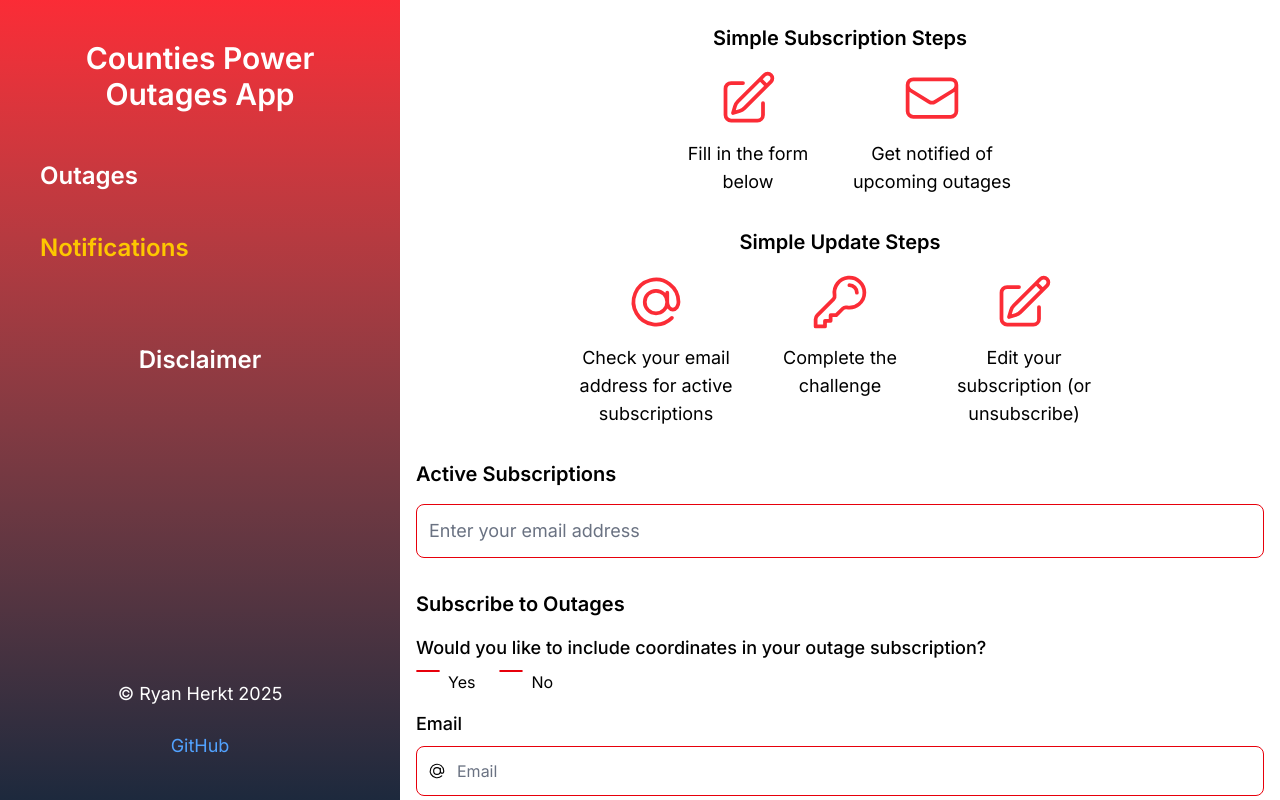
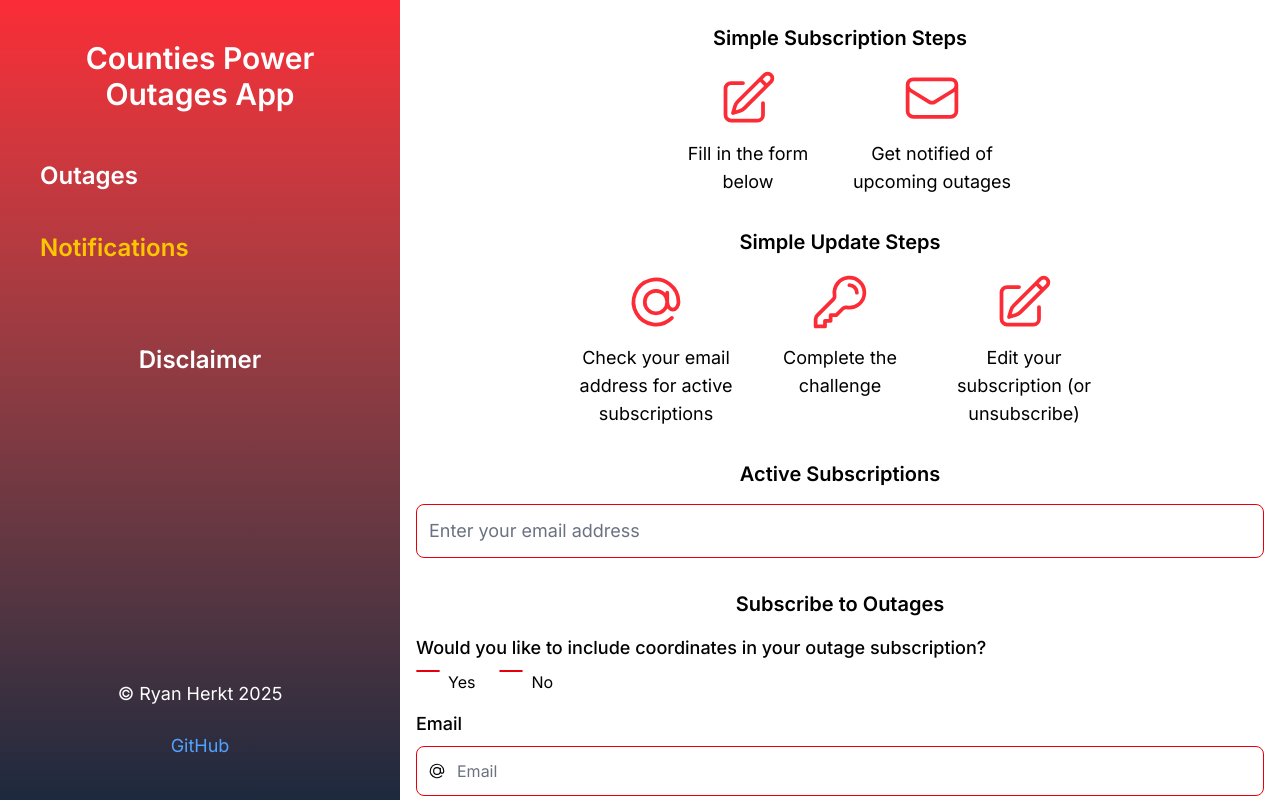
Before and after one commit to ryanherkt3/counties-power-outages, a Next.js app: page /notifications in a window 1280 px wide. Shown: the top 800 px of the page. Built offline with nearby package versions, Linux system fonts and the light colour scheme.

Commit message:
Center text

```diff
--- a/components/notifications/notifications-client.tsx
+++ b/components/notifications/notifications-client.tsx
@@ -96,7 +96,7 @@ export default function NotificationsClient() {
             </div>
 
             <div className="flex flex-col gap-4 relative">
-                <div className="text-xl font-semibold">Active Subscriptions</div>
+                <div className="text-xl font-semibold text-center">Active Subscriptions</div>
                 <Search placeholder="Enter your email address"/>
             </div>
 
@@ -105,7 +105,7 @@ export default function NotificationsClient() {
             }
 
             <div className="flex flex-col gap-4">
-                <div className="text-xl font-semibold">Subscribe to Outages</div>
+                <div className="text-xl font-semibold text-center">Subscribe to Outages</div>
                 <NotifSubForm values={notifFormValues} onSubPage={false} />
             </div>
         </div>
```
